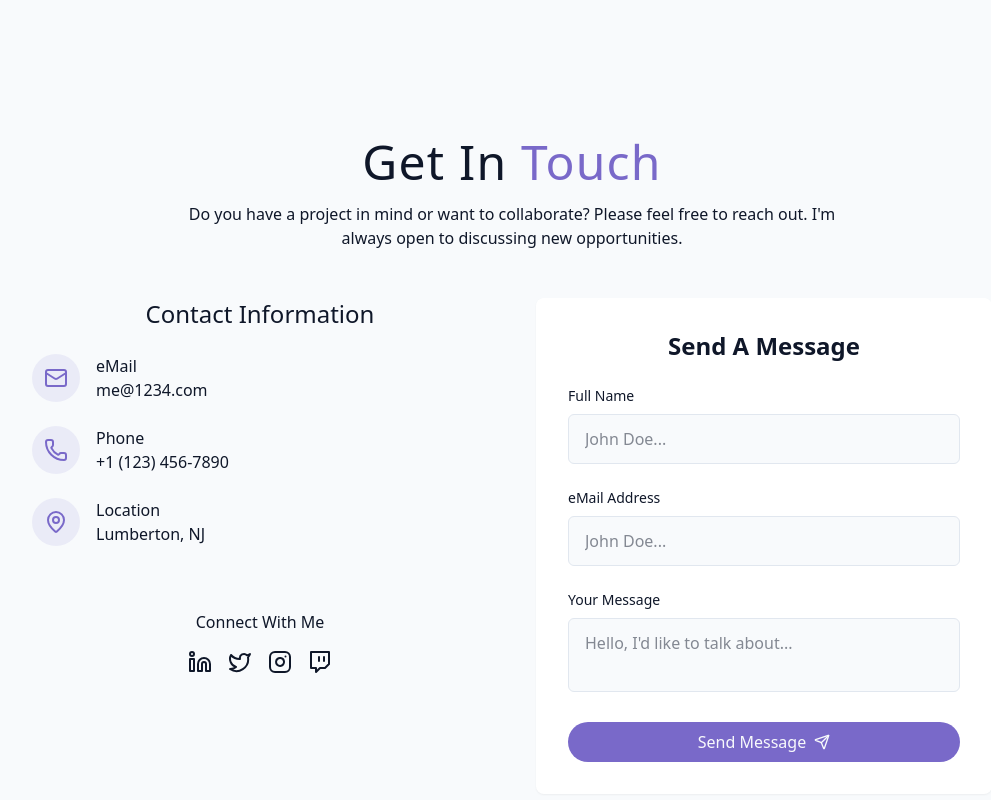
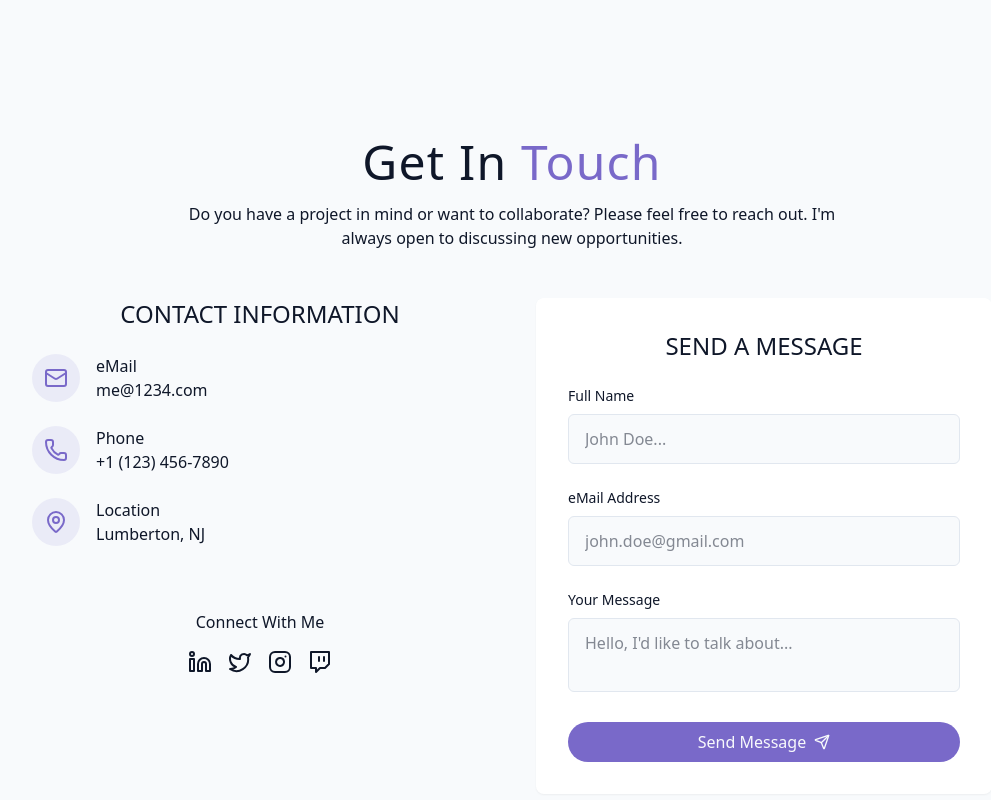
Before and after one commit to creativeloc/react-dev-portfolio, a React (Vite) app: page / in a window 1280 px wide. Shown: the part 5316-6116 px from the top of the page, without its empty margins (128-1119 px from the left). Built offline with nearby package versions, Linux system fonts and the light colour scheme.

Commit message:
edit contact form section

```diff
--- a/src/components/ContactSection.jsx
+++ b/src/components/ContactSection.jsx
@@ -43,7 +43,7 @@ export const ContactSection = () => {
 
         <div className="grid grid-cols-1 md:grid-cols-2 gap-12">
           <div className="space-y-8">
-            <h3 className="text-2xl font-semi-bold mb-6">
+            <h3 className="text-2xl font-thin mb-6 uppercase">
               Contact Information
             </h3>
             <div className="space-y-6 justify-center">
@@ -113,7 +113,9 @@ export const ContactSection = () => {
             className="bg-card p-8 rounded-lg shadow-xs"
             onSubmit={handleSubmit}
           >
-            <h3 className="text-2xl font-semibold mb-6">Send A Message</h3>
+            <h3 className="text-2xl font-thin mb-6 uppercase">
+              Send A Message
+            </h3>
 
             <form className="space-y-6">
               <div>
@@ -146,7 +148,7 @@ export const ContactSection = () => {
                   name="email"
                   required
                   className="w-full px-4 py-3 rounded-md border bg-background focus:outline-hidden focus:ring-2 focus:ring-primary"
-                  placeholder="John Doe..."
+                  placeholder="john.doe@gmail.com"
                 />
               </div>
 
```
